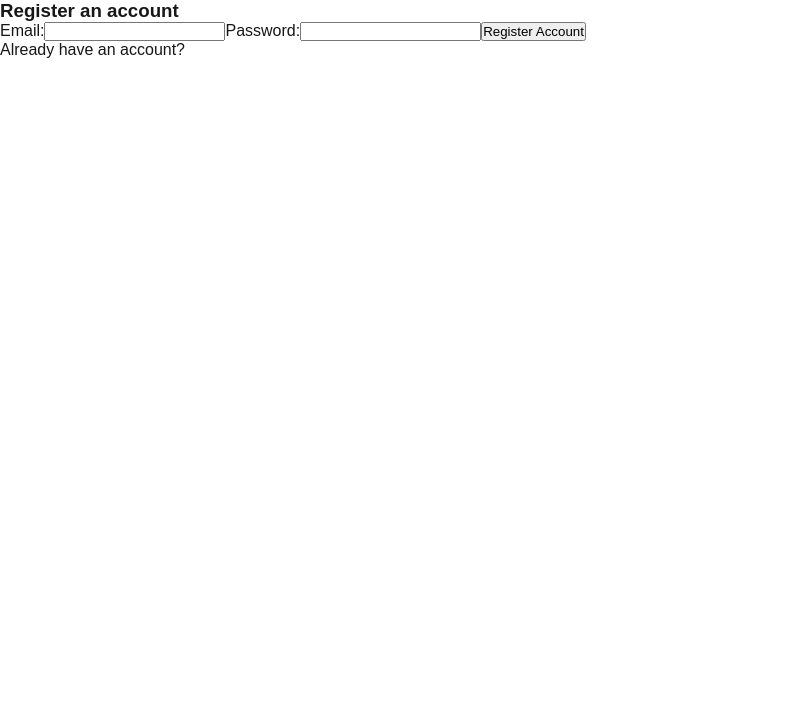
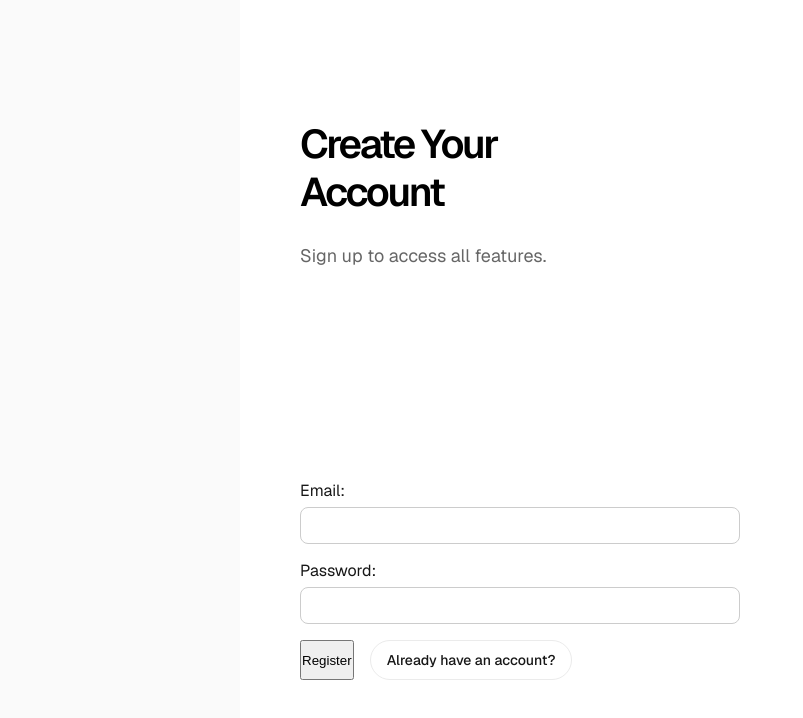
Before and after one commit to 23046025-NgYiLee/C300_Project_Team31, a Next.js app in the folder frontend/: page /register in a window 1280 px wide. Shown: the top 718 px of the page, without its empty margins (0-803 px from the left). Built offline with nearby package versions, Linux system fonts and the light colour scheme.

Commit message:
changed register page for more style

```diff
--- a/frontend/app/login/page.js
+++ b/frontend/app/login/page.js
@@ -102,6 +102,10 @@ export default function LoginPage() {
             <a href="/forgot-password" className={styles.secondary}>
               Forgot Password?
             </a>
+
+            <a href="/register" className={styles.secondary}>
+              Register Account
+            </a>
           </div>
         </form>
       </main>
--- a/frontend/app/register/page.js
+++ b/frontend/app/register/page.js
@@ -1,43 +1,106 @@
 'use client'
+import { useState } from 'react'
+import styles from "../page.module.css"
 
-import { useState } from 'react'
-
-function Register() {
+export default function Register() {
   const [email, setEmail] = useState('')
   const [password, setPassword] = useState('')
+  const [errors, setErrors] = useState([])
+  const [messages, setMessages] = useState([])
 
   const handleSubmit = async (e) => {
     e.preventDefault()
+    setErrors([])
+    setMessages([])
 
-        console.log(email, password)
+    try {
+      const response = await fetch('/api/register', {
+        method: 'POST',
+        headers: { 'Content-Type': 'application/json' },
+        body: JSON.stringify({ email, password }),
+      })
+
+      const result = await response.json()
+
+      if (response.ok) {
+        setMessages([result.message || 'Registration successful!'])
+        // optionally redirect after registration
+        // window.location.href = '/login'
+      } else {
+        setErrors([result.error || 'Registration failed.'])
+      }
+    } catch (err) {
+      setErrors(['Something went wrong. Please try again later.'])
+    }
   }
 
   return (
-        <form className="register" onSubmit={handleSubmit}>
-            <h3>Register an account</h3>
+    <div className={styles.page}>
+      <main className={styles.main}>
+        <div className={styles.intro}>
+          <h1>Create Your Account</h1>
+          <p>Sign up to access all features.</p>
+        </div>
 
+        {/* Alerts */}
+        {errors.length > 0 && (
+          <div style={{ color: 'red', marginBottom: '16px' }}>
+            {errors.map((error, i) => <p key={i}>{error}</p>)}
+          </div>
+        )}
+        {messages.length > 0 && (
+          <div style={{ color: 'green', marginBottom: '16px' }}>
+            {messages.map((msg, i) => <p key={i}>{msg}</p>)}
+          </div>
+        )}
+
+        {/* Registration Form */}
+        <form onSubmit={handleSubmit} style={{ width: '100%', maxWidth: '440px' }}>
+          <div style={{ marginBottom: '16px' }}>
             <label>Email:</label>
             <input
               type="email"
+              value={email}
               onChange={(e) => setEmail(e.target.value)}
-                value={email}
+              required
+              style={{
+                width: '100%',
+                padding: '10px',
+                borderRadius: '8px',
+                border: '1px solid #ccc',
+                marginTop: '6px',
+              }}
             />
+          </div>
 
+          <div style={{ marginBottom: '16px' }}>
             <label>Password:</label>
             <input
               type="password"
+              value={password}
               onChange={(e) => setPassword(e.target.value)}
-                value={password}
+              required
+              style={{
+                width: '100%',
+                padding: '10px',
+                borderRadius: '8px',
+                border: '1px solid #ccc',
+                marginTop: '6px',
+              }}
             />
-
-            <button>Register Account</button>
-
-            <div>
-                <a href="/login">Already have an account?</a>
           </div>
 
+          <div className={styles.ctas}>
+            <button type="submit" className={`${styles.primary} ${styles.ctaButton}`}>
+              Register
+            </button>
+
+            <a href="/login" className={styles.secondary}>
+              Already have an account?
+            </a>
+          </div>
         </form>
+      </main>
+    </div>
   )
 }
-
-export default Register;
```
Lines whose indentation alone changed are shown as unchanged.
